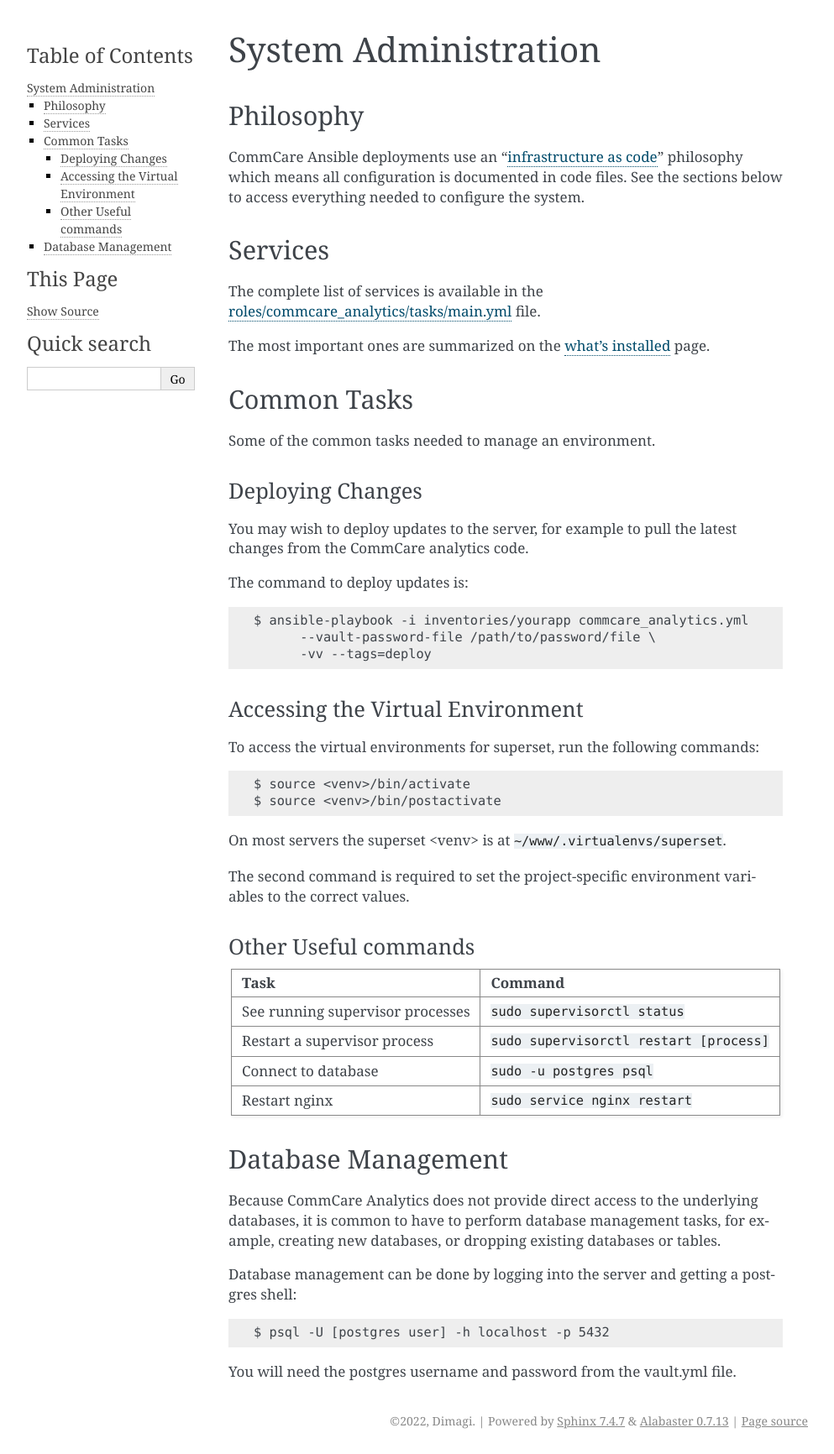
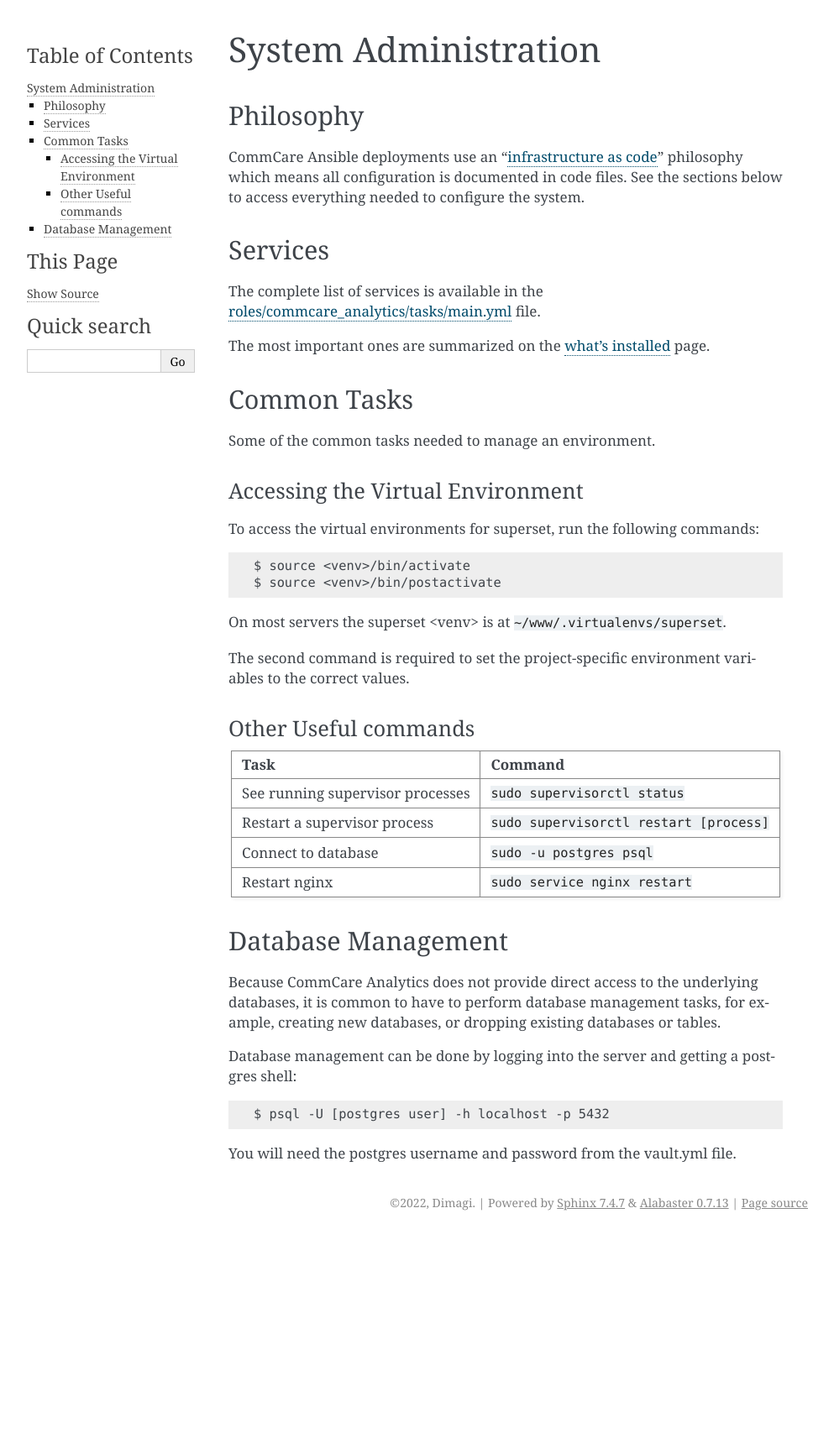
Before and after one commit to dimagi/commcare-analytics-ansible, a Sphinx documentation site: the page built from docs/system-administration.rst, in a window 1280 px wide. Shown: the whole page at 84% size, without its empty margins (148-1141 px from the left). Built offline with Sphinx 7.4.7, drawn with Linux system fonts in a browser that asks for light colours; after the commit the page ends 1472 px from its top, so only the background shows below that; some of the changed lines change nothing that is shown.

Commit message:
Comment out untrue things

```diff
--- a/docs/system-administration.rst
+++ b/docs/system-administration.rst
@@ -28,17 +28,20 @@
 Some of the common tasks needed to manage an environment.
 
 
-Deploying Changes
-^^^^^^^^^^^^^^^^^
+..
+    TODO: Make this true:
 
-You may wish to deploy updates to the server, for example to pull the
-latest changes from the CommCare analytics code.
+    Deploying Changes
+    ^^^^^^^^^^^^^^^^^
 
-The command to deploy updates is::
+    You may wish to deploy updates to the server, for example to pull the
+    latest changes from the CommCare analytics code.
 
-    $ ansible-playbook -i inventories/yourapp commcare_analytics.yml
-          --vault-password-file /path/to/password/file \
-          -vv --tags=deploy
+    The command to deploy updates is::
+
+        $ ansible-playbook -i inventories/yourapp commcare_analytics.yml
+              --vault-password-file /path/to/password/file \
+              -vv --tags=deploy
 
 
 Accessing the Virtual Environment
```
